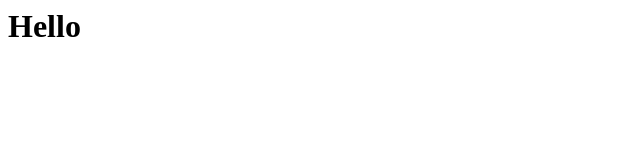
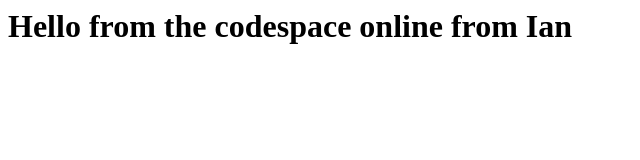
Before and after one commit to ianlaporte/skills-code-with-codespaces, a plain HTML site: page index.html in a window 1280 px wide. Shown: the whole page, without its empty margins (0-640 px from the left). Drawn offline with Linux system fonts and the light colour scheme.

```diff
--- a/index.html
+++ b/index.html
@@ -1,3 +1,3 @@
 <html>
-  <h1>Hello</h1>
+  <h1>Hello from the codespace online from Ian</h1>
 </html>
```
